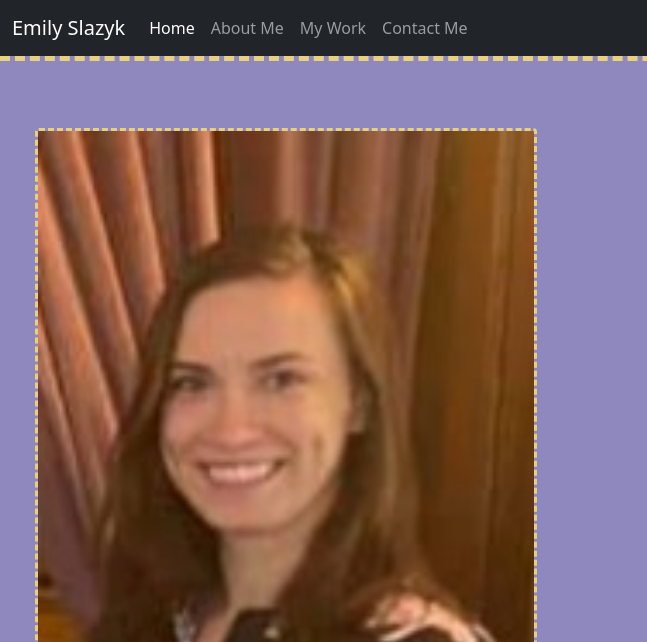
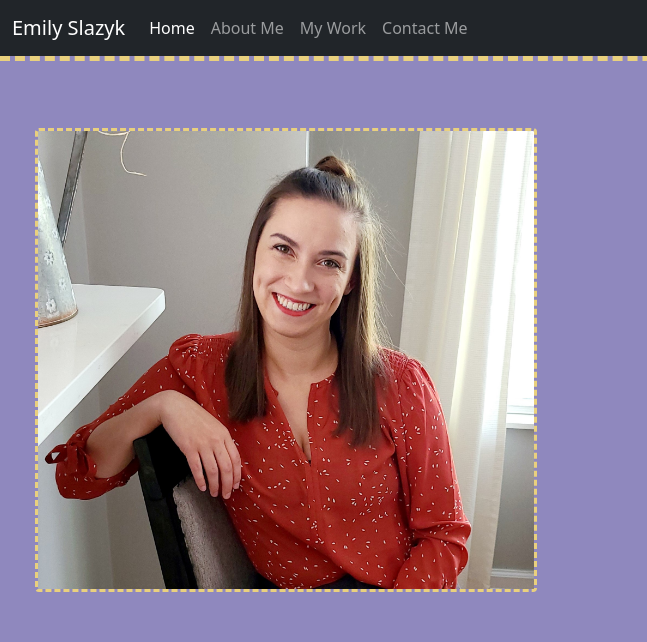
Before and after one commit to eslazyk10/profesional-portfolio, a plain HTML site: page contact.html in a window 1280 px wide. Shown: the top 642 px of the page, 0-647 px from the left. Drawn offline with nearby package versions, Linux system fonts and the light colour scheme.

Commit message:
updated image of self

```diff
--- a/contact.html
+++ b/contact.html
@@ -47,7 +47,7 @@
     <header><h3>Let's get in touch</h3></header>
     <section>
         <div class="row">
-       <div class="col-md-6"><img src="/images/self-picture.jpg" alt="Me" class="img-fluid rounded"></div>
+       <div class="col-md-6"><img src="/images/resume-img.jpg" alt="Me" class="img-fluid rounded"></div>
        <div class="col-md-6" id="right-side">
            <h4>Reach out if you want to collaborate on a project together</h4>
        <br>
```
Also changed, not shown: index.html (+1 -1 lines), images/resume-img.jpg (added).
